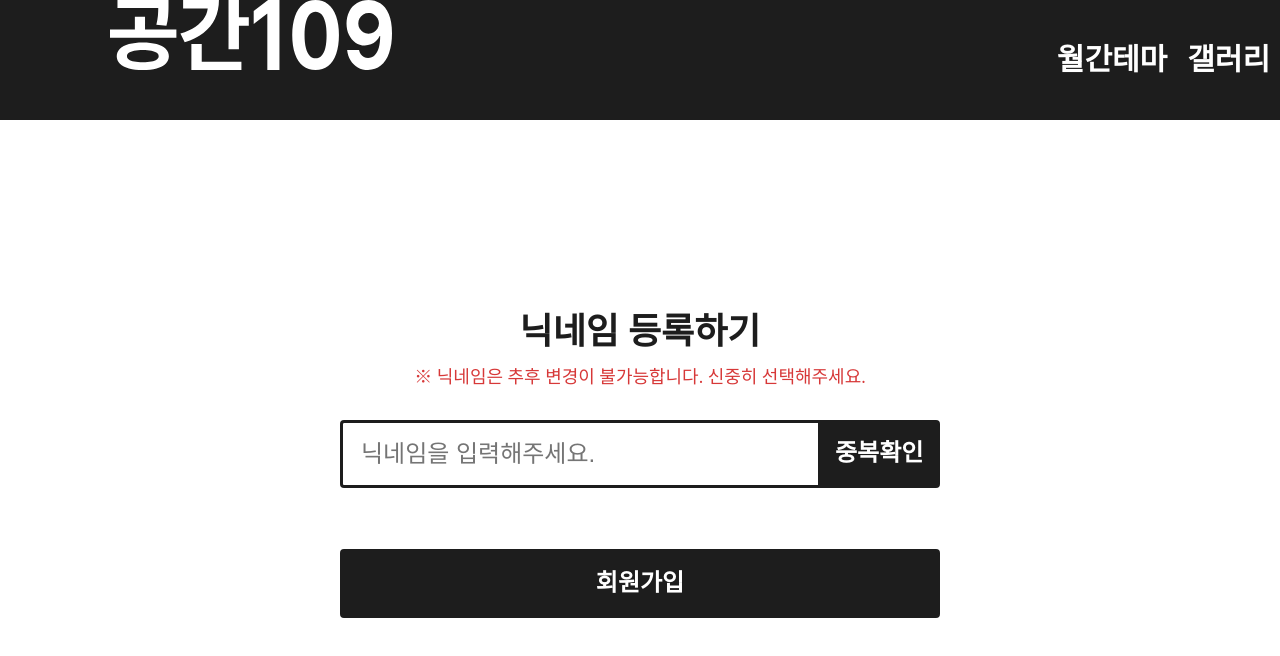
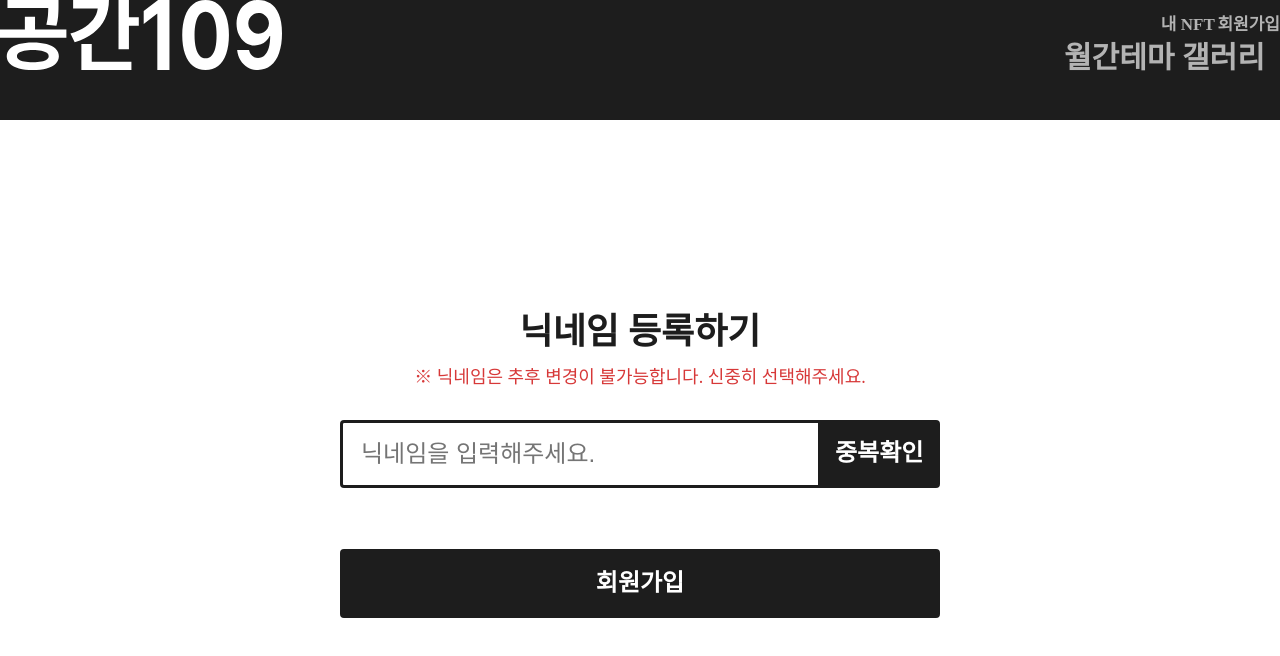
Before and after one commit to space109/space109, a React (Create React App) app in the folder frontend/: page /signUp in a window 1280 px wide. Shown: the top 656 px of the page. Built offline with nearby package versions, Linux system fonts and the light colour scheme; a web font is replaced by a local one.

Commit message:
modify: 네브바 수정

```diff
--- a/frontend/src/App.tsx
+++ b/frontend/src/App.tsx
@@ -13,12 +13,13 @@ function App() {
   return (
     <div>
       <BrowserRouter>
-        <NavBar />
         <Routes>
-          <Route path="/" element={<MainPage />}></Route>
-          <Route path="/monthlyTheme" element={<MonthlyThemePage />}></Route>
-          <Route path="/gallery" element={<GalleryListPage />} />
-          <Route path="/signUp" element={<SignUpPage />} />
+          <Route element={<NavBar />}>
+            <Route path="/" element={<MainPage />}></Route>
+            <Route path="/monthlyTheme" element={<MonthlyThemePage />}></Route>
+            <Route path="/gallery" element={<GalleryListPage />} />
+            <Route path="/signUp" element={<SignUpPage />} />
+          </Route>
           <Route path="/*" element={<NotFoundPage />} />
         </Routes>
       </BrowserRouter>
--- a/frontend/src/components/Button/NaviButton.tsx
+++ b/frontend/src/components/Button/NaviButton.tsx
@@ -99,6 +99,7 @@ const TextBox = styled.div<TextStyle>`
   align-items: center;
   text-align: center;
   justify-content: center;
+  cursor: pointer;
 `;
 
 function NaviButton({
--- a/frontend/src/components/Button/SharpButton.tsx
+++ b/frontend/src/components/Button/SharpButton.tsx
@@ -40,6 +40,7 @@ const Square = styled.button<PropStyle>`
   justify-content: center;
   align-items: center;
   transition: 0.3s;
+  cursor: pointer;
 
   font-size: 2rem;
   padding: 0px, 16px;
--- a/frontend/src/components/NavBar/NavBar.tsx
+++ b/frontend/src/components/NavBar/NavBar.tsx
@@ -1,7 +1,7 @@
 import React from "react";
 import styled from "styled-components";
 import { ReactComponent as Logo } from "../../assets/title.svg";
-import { useNavigate } from "react-router-dom";
+import { Outlet, useNavigate } from "react-router-dom";
 
 // type Props = {}
 
@@ -15,29 +15,101 @@ const Nav = styled.div`
   flex-direction: row;
   justify-content: space-between;
 
+  opacity: 1;
+  width: 100%;
+  top: 0;
+`;
+
+const LogoDiv = styled.div`
+  width: 25%;
+
   & svg {
-    margin-left: 110px;
     cursor: pointer;
+    float: left;
+    display: block;
+    position: relative;
+    top: 0px;
+    height: 87px px;
+    overflow: hidden;
   }
 `;
 
-const Menu = styled.div`
+const NavBox = styled.div`
+  max-width: 1800px;
+  margin: 0 auto;
+  display: flex;
+  flex-direction: row;
+  /* justify-content: space-between; */
+
+  position: relative;
+  width: 100%;
+  max-width: 1800px;
+  margin-right: auto;
+  margin-left: auto;
+  margin-bottom: 0;
+`;
+
+const Menu = styled.ul`
+  width: 20%;
+  margin-left: 55%;
+  box-sizing: border-box;
+
+  display: inline-block;
+  white-space: nowrap;
+  position: relative;
+  margin-top: 3px;
+
+  /* identical to box height, or 42px */
+
+  display: flex;
+
+  flex-direction: column;
+`;
+
+const PrimayMenu = styled.div`
+  display: flex;
+  flex-direction: row;
+
   font-family: "Pretendard Variable";
   font-style: normal;
   font-weight: 700;
   font-size: 30px;
   line-height: 140%;
-  /* identical to box height, or 42px */
-
-  display: flex;
-  align-items: center;
-  text-align: center;
-  color: var(--grey-100);
 `;
 
-const MenuItem = styled.div`
-  padding: 0 10px;
+const SecondaryMenu = styled.div`
+  display: flex;
+  flex-direction: row-reverse;
+  margin-top: 10px;
+
+  font-family: "Pretendard Variable";
+  font-style: normal;
+  font-weight: 700;
+  font-size: 17px;
+  line-height: 140%;
+`;
+
+const PrimayMenuItem = styled.li`
+  padding-right: 3.5%;
+  list-style: none;
+  color: var(--grey-350);
   cursor: pointer;
+
+  &:hover {
+    color: var(--grey-100);
+  }
+`;
+
+const SecondaryMenuItem = styled.li`
+  display: inline-block;
+  margin-left: 1.25%;
+  list-style: none;
+  color: var(--grey-350);
+  cursor: pointer;
+
+  &:hover {
+    color: var(--grey-100);
+  }
 `;
 
 function NavBar() {
@@ -51,15 +123,31 @@ function NavBar() {
   const goGallery = () => {
     navigate("/gallery");
   };
+  const goSignUp = () => {
+    navigate("/signUp");
+  };
 
   return (
-    <Nav>
-      <Logo onClick={goHome}></Logo>
-      <Menu>
-        <MenuItem onClick={goTheme}>월간테마</MenuItem>
-        <MenuItem onClick={goGallery}>갤러리</MenuItem>
-      </Menu>
-    </Nav>
+    <div>
+      <Nav>
+        <NavBox>
+          <LogoDiv>
+            <Logo onClick={goHome}></Logo>
+          </LogoDiv>
+          <Menu>
+            <SecondaryMenu>
+              <SecondaryMenuItem onClick={goSignUp}>회원가입</SecondaryMenuItem>
+              <SecondaryMenuItem onClick={goSignUp}>내 NFT</SecondaryMenuItem>
+            </SecondaryMenu>
+            <PrimayMenu>
+              <PrimayMenuItem onClick={goTheme}>월간테마</PrimayMenuItem>
+              <PrimayMenuItem onClick={goGallery}>갤러리</PrimayMenuItem>
+            </PrimayMenu>
+          </Menu>
+        </NavBox>
+      </Nav>
+      <Outlet></Outlet>
+    </div>
   );
 }
 
```
